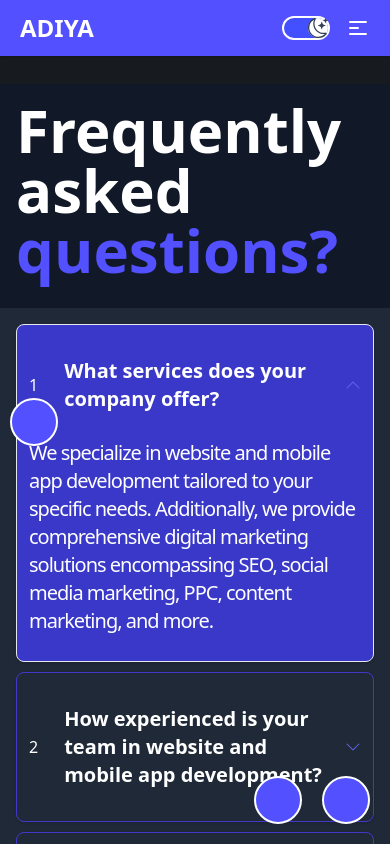
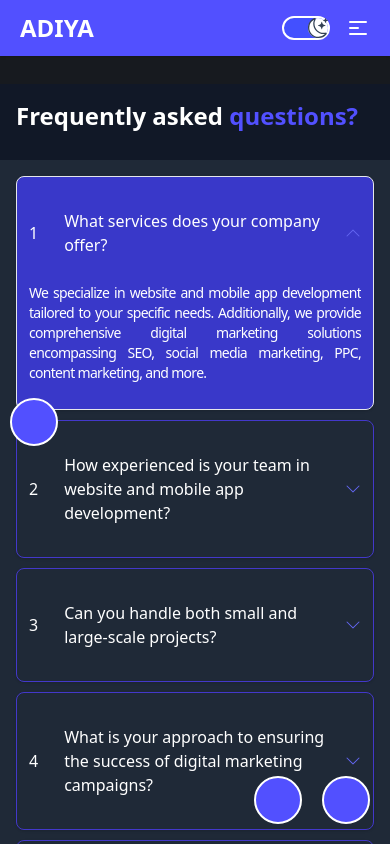
Before and after one commit to navanitvish/adiyaBusinessSolution-main, a React (Vite) app in the folder client/: page /faqs in a window 390 px wide. Shown: the top 844 px of the page. Built offline with nearby package versions, Linux system fonts and the light colour scheme; some icons are missing.

Commit message:
responsive

```diff
--- a/client/src/pages/Faqs.jsx
+++ b/client/src/pages/Faqs.jsx
@@ -9,7 +9,7 @@ const Faqs = () => {
 
   return (
     <section className={`md:mx-20 mt-7  mb-10  mx-auto ${isLightMode ? 'bg-white text-black' : 'bg-gray-900 text-white'}`}>
-      <h1 className={`text-6xl p-4 md:text-6xl font-semibold mb-3 ${isLightMode ? 'text-black' : 'text-white'}`}>
+      <h1 className={` text-2xl lg:text-6xl p-4 md:text-5xl font-semibold mb-3 ${isLightMode ? 'text-black' : 'text-white'}`}>
         Frequently asked <span className="text-customBlue">questions?</span>
       </h1>
       <section className={`space-y-2.5 font-ligh flex flex-col w-full t p-4 ${isLightMode ? 'bg-gradient-to-br from-blue-50 to-purple-50 border-gray-300' : 'bg-gray-800 border-gray-700'}`}>
@@ -28,7 +28,7 @@ const Faqs = () => {
             <div className="flex items-center justify-between ">
               <p className="space-x-2.5 flex items-center ">
                 <span className={`font-normal  ${isLightMode ? 'text-black' : 'text-white'}`}>{j + 1}</span>
-                <span className={`text-xl font-semibold  align-middle p-4 ${isLightMode ? 'text-black' : 'text-white'}`}>{i.que}</span>
+                <span className={`  md:text-lg lg:text-xl font-medium  align-middle p-4 ${isLightMode ? 'text-black' : 'text-white'}`}>{i.que}</span>
               </p>
               <div>
                 <BsChevronDown
@@ -43,7 +43,7 @@ const Faqs = () => {
                 faq === j ? "active opacity-100" : "inactive opacity-0"
               }`}
             >
-              <div className={`overflow-hidden text-xl  text-left  tracking-tighter font-normal ${isLightMode ? '' : ''}`}>
+              <div className={`overflow-hidden text-sm lg:text-xl  text-justify  tracking-tighter font-normal ${isLightMode ? '' : ''}`}>
                 {i.ans}
               </div>
             </div>
```
